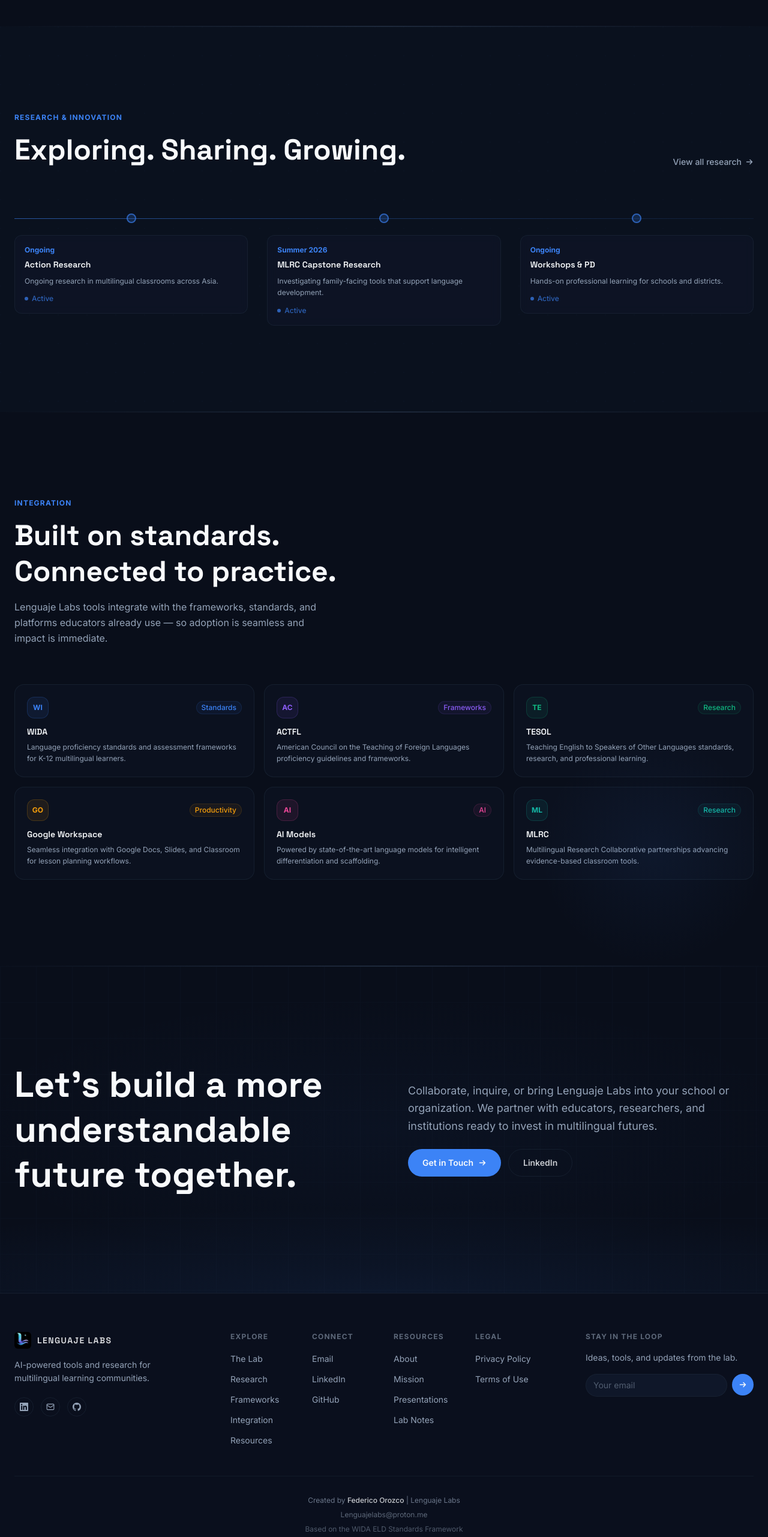
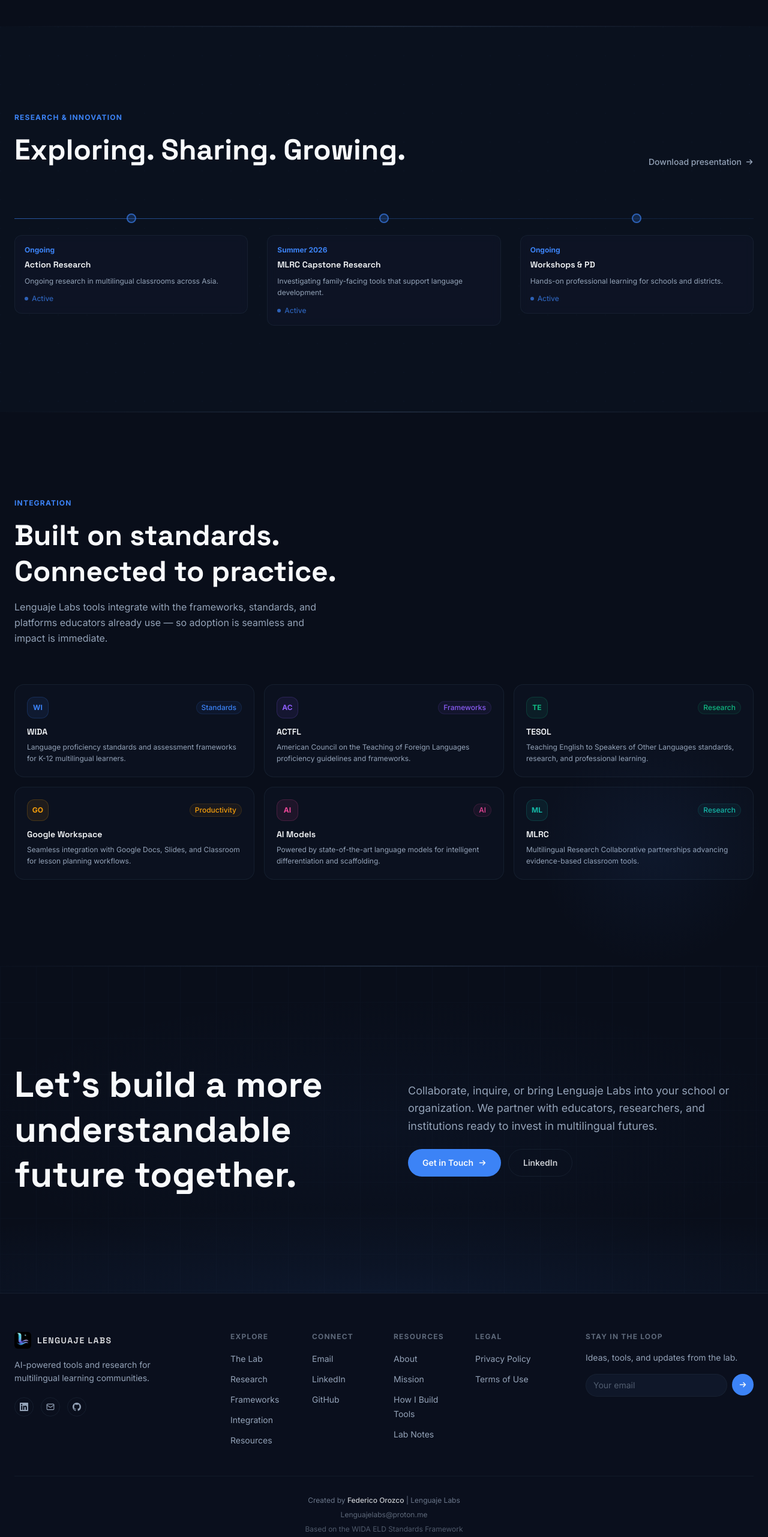
Before and after one commit to LenguajeLabs-design/classroom-compass, a React (Vite) app: page / in a window 1280 px wide. Shown: the part 2360-4923 px from the top of the page at 60% size. Built offline with nearby package versions, Linux system fonts and the light colour scheme.

Commit message:
Add presentation PDF resource

```diff
--- a/src/components/sections/Footer.tsx
+++ b/src/components/sections/Footer.tsx
@@ -14,6 +14,8 @@ function LLLogo() {
     />
   );
 }
+
+const presentationUrl = `${import.meta.env.BASE_URL}resources/how-i-build-educational-tools-with-ai.pdf`;
 
 const footerNav = [
   {
@@ -39,7 +41,7 @@ const footerNav = [
     links: [
       { label: "About", href: "#mission" },
       { label: "Mission", href: "#mission" },
-      { label: "Presentations", href: "#" },
+      { label: "How I Build Tools", href: presentationUrl, external: true },
       { label: "Lab Notes", href: "#" },
     ],
   },
@@ -118,6 +120,8 @@ export default function Footer() {
                     <li key={link.label}>
                       <a
                         href={link.href}
+                        target={link.external ? "_blank" : undefined}
+                        rel={link.external ? "noopener noreferrer" : undefined}
                         className="text-sm text-muted-foreground hover:text-foreground transition-colors"
                         data-testid={`footer-link-${link.label.toLowerCase().replace(/\s+/g, "-")}`}
                         onClick={(e) => {
--- a/src/components/sections/Research.tsx
+++ b/src/components/sections/Research.tsx
@@ -28,6 +28,7 @@ const milestones = [
 export default function Research() {
   const ref = useRef<HTMLElement>(null);
   const isInView = useInView(ref, { once: true, margin: "-80px" });
+  const presentationUrl = `${import.meta.env.BASE_URL}resources/how-i-build-educational-tools-with-ai.pdf`;
 
   return (
     <section
@@ -64,14 +65,16 @@ export default function Research() {
             </h2>
           </motion.div>
           <motion.a
-            href="mailto:lenguajelabs@proton.me"
+            href={presentationUrl}
+            target="_blank"
+            rel="noopener noreferrer"
             initial={{ opacity: 0 }}
             animate={isInView ? { opacity: 1 } : {}}
             transition={{ duration: 0.7, delay: 0.2 }}
             className="inline-flex items-center gap-1.5 text-sm font-medium text-muted-foreground hover:text-foreground transition-colors group whitespace-nowrap"
             data-testid="research-view-all"
           >
-            View all research
+            Download presentation
             <svg width="14" height="14" viewBox="0 0 14 14" fill="none" className="group-hover:translate-x-0.5 transition-transform"><path d="M2.5 7h9M8 3.5 11.5 7 8 10.5" stroke="currentColor" strokeWidth="1.5" strokeLinecap="round" strokeLinejoin="round"/></svg>
           </motion.a>
         </div>
```
Also changed, not shown: 1 other file (tests, documents, lock files or other folders).
